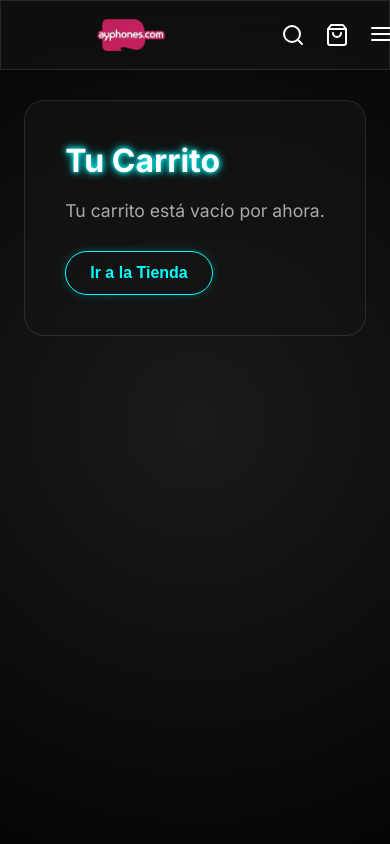
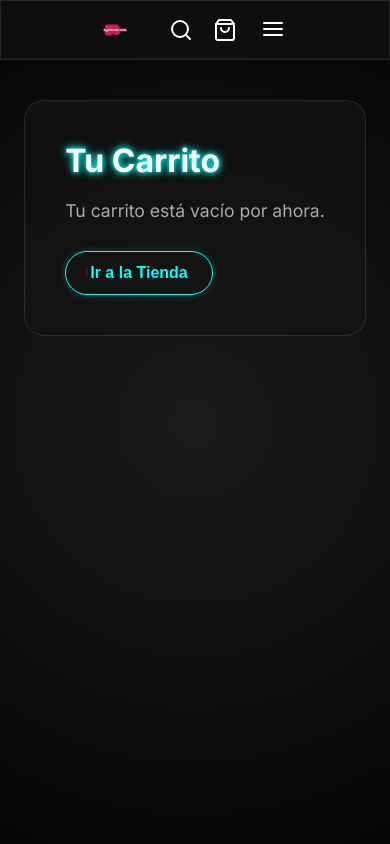
Before and after one commit to adalloya/ayphones.com, a Next.js app: page /cart in a window 390 px wide. Shown: the top 844 px of the page. Built offline with nearby package versions, Linux system fonts and the light colour scheme.

Commit message:
Fix mobile navbar alignment and spacing

```diff
--- a/src/components/Navbar.module.css
+++ b/src/components/Navbar.module.css
@@ -4,7 +4,8 @@
     left: 0;
     right: 0;
     z-index: 100;
-    height: 70px;
+    height: 60px;
+    /* Slightly shorter for mobile feel */
     display: flex;
     align-items: center;
 }
@@ -13,6 +14,7 @@
     display: flex;
     align-items: center;
     justify-content: space-between;
+    height: 100%;
 }
 
 .logo {
@@ -22,10 +24,15 @@
     font-weight: 700;
     font-size: 1.25rem;
     color: #fff;
+    z-index: 101;
+    /* Ensure logo stays above mobile menu */
 }
 
 .logoImage {
     border-radius: 8px;
+    height: 40px;
+    /* Desktop height */
+    width: auto;
 }
 
 .links {
@@ -39,25 +46,37 @@
     border: none;
     color: #fff;
     cursor: pointer;
+    padding: 4px;
 }
 
 @media (max-width: 768px) {
+    .navbar {
+        height: 60px;
+    }
+
+    .logoImage {
+        height: 28px;
+        /* Smaller mobile logo */
+    }
+
     .links {
         position: fixed;
-        top: 70px;
+        top: 60px;
         left: 0;
         right: 0;
-        background: rgba(5, 5, 5, 0.95);
+        bottom: 0;
+        background: rgba(0, 0, 0, 0.95);
         backdrop-filter: blur(20px);
         flex-direction: column;
-        padding: 20px;
-        gap: 20px;
+        padding: 40px 20px;
+        gap: 24px;
         text-align: center;
         transform: translateY(-100%);
         opacity: 0;
         transition: all 0.3s ease;
         pointer-events: none;
         z-index: 90;
+        justify-content: flex-start;
     }
 
     .links.open {
@@ -69,11 +88,20 @@
     .menuBtn {
         display: block;
     }
+
+    .actions {
+        margin-left: 0;
+        gap: 12px;
+    }
+
+    .link {
+        font-size: 1.2rem;
+        /* Larger links for touch */
+    }
 }
 
 .link {
     color: #ffb6c1;
-    /* Light pink to match logo tone but keep readability */
     transition: color 0.3s;
     font-size: 0.9rem;
     font-weight: 500;
@@ -81,7 +109,6 @@
 
 .link:hover {
     color: #ff00ff;
-    /* Vibrant magenta on hover */
     text-shadow: 0 0 10px rgba(255, 0, 255, 0.6);
 }
 
```
